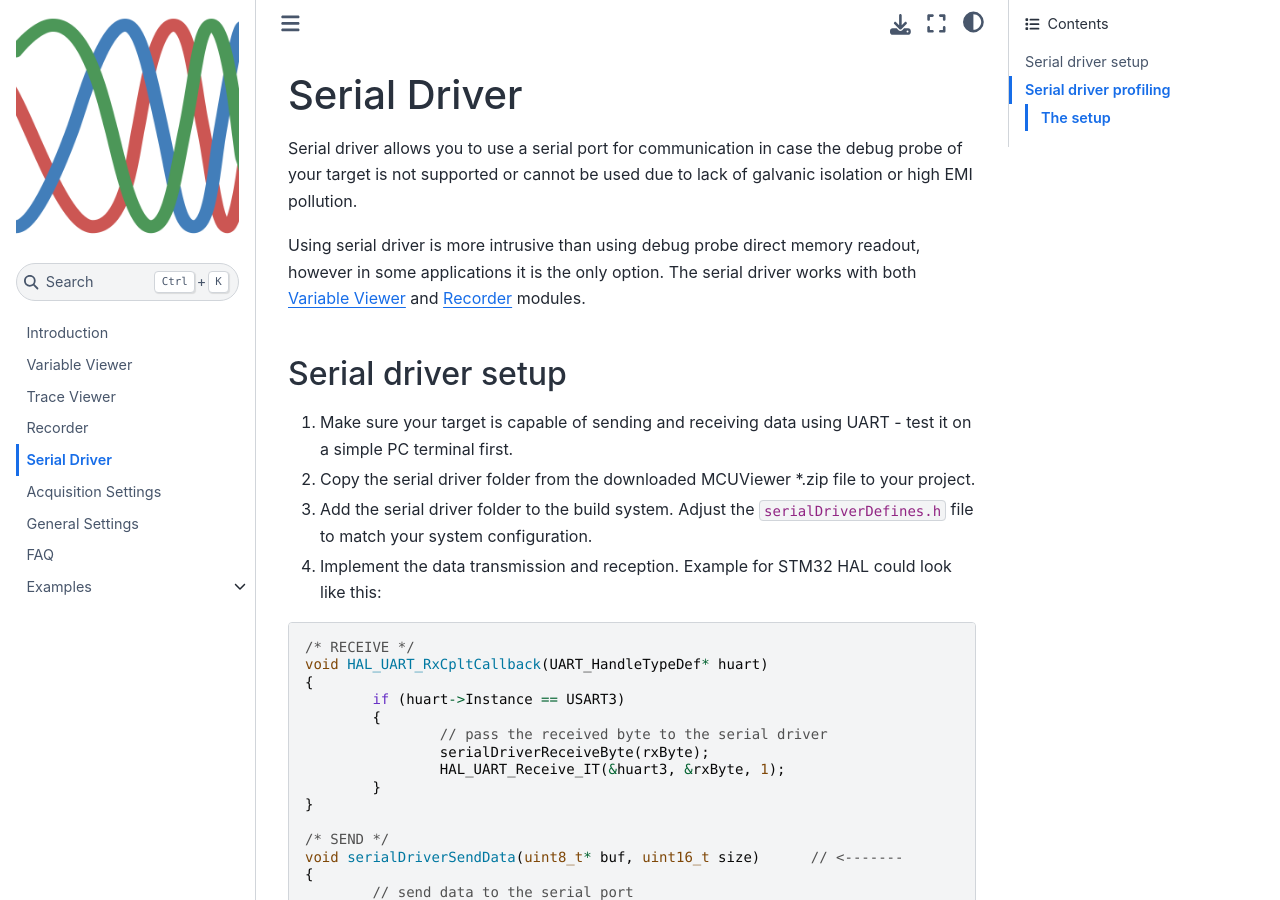
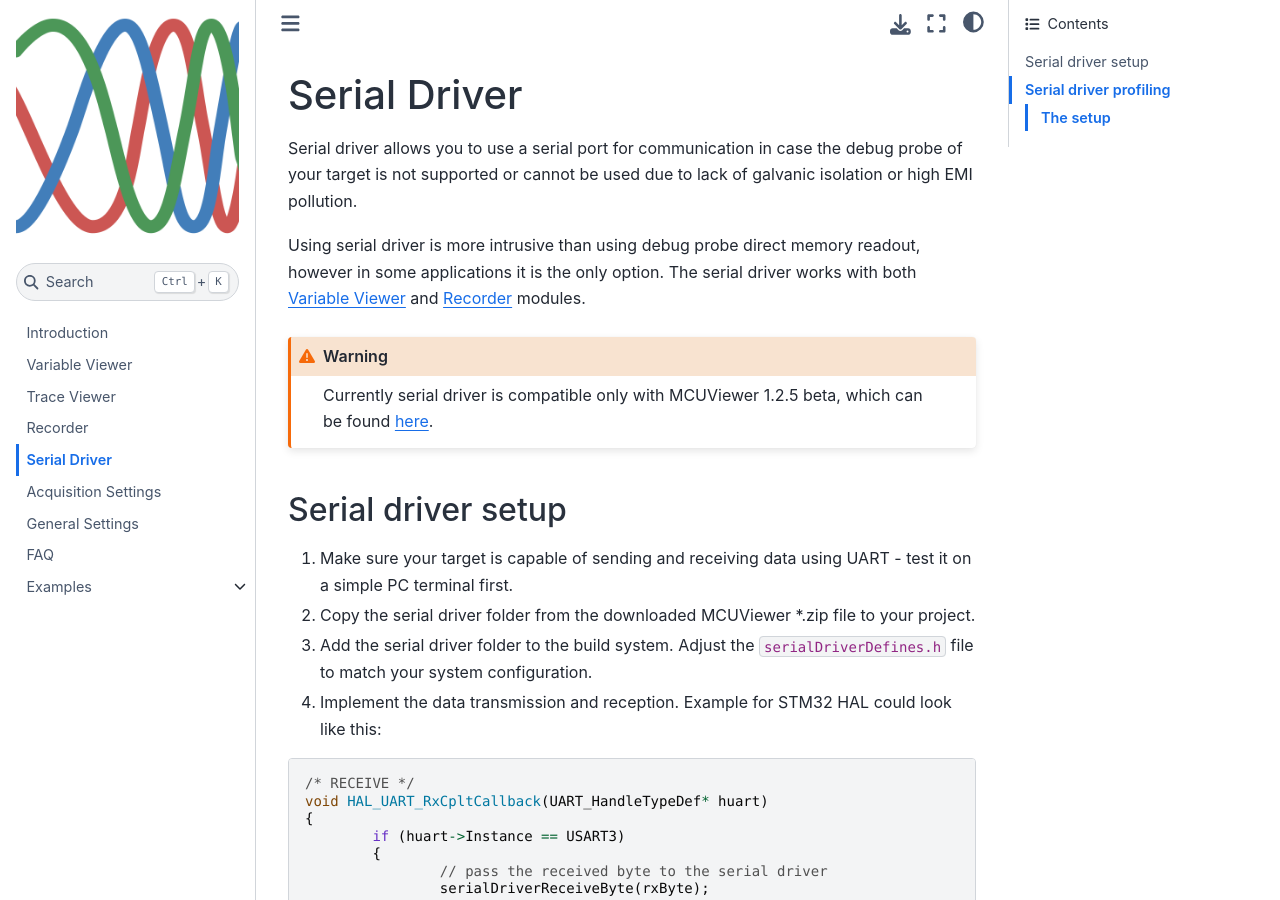
Before and after one commit to klonyyy/MCUViewer-docs, a Jupyter Book: the page built from documentation/SerialDriver/SerialDriver.md, in a window 1280 px wide and 900 px high. Built offline with Jupyter Book 1.0.4 settings and Sphinx 7.4.7 and the Sphinx Book theme 1.1.4, drawn with Linux system fonts in a browser that asks for light colours.

Commit message:
Added warning msg about beta release

````diff
--- a/documentation/SerialDriver/SerialDriver.md
+++ b/documentation/SerialDriver/SerialDriver.md
@@ -4,6 +4,11 @@
 Serial driver allows you to use a serial port for communication in case the debug probe of your target is not supported or cannot be used due to lack of galvanic isolation or high EMI pollution.
 
 Using serial driver is more intrusive than using debug probe direct memory readout, however in some applications it is the only option. The serial driver works with both [Variable Viewer](VariableViewer) and [Recorder](Recorder) modules.
+
+```{warning}
+
+Currently serial driver is compatible only with MCUViewer 1.2.5 beta, which can be found [here](https://download.mcuviewer.com/releases/beta/).
+```
 
 (SerialDriverSetup)=
 ## Serial driver setup
````
Also changed, not shown: documentation/Examples/C2000/C2000.md (+4 -0 lines).
